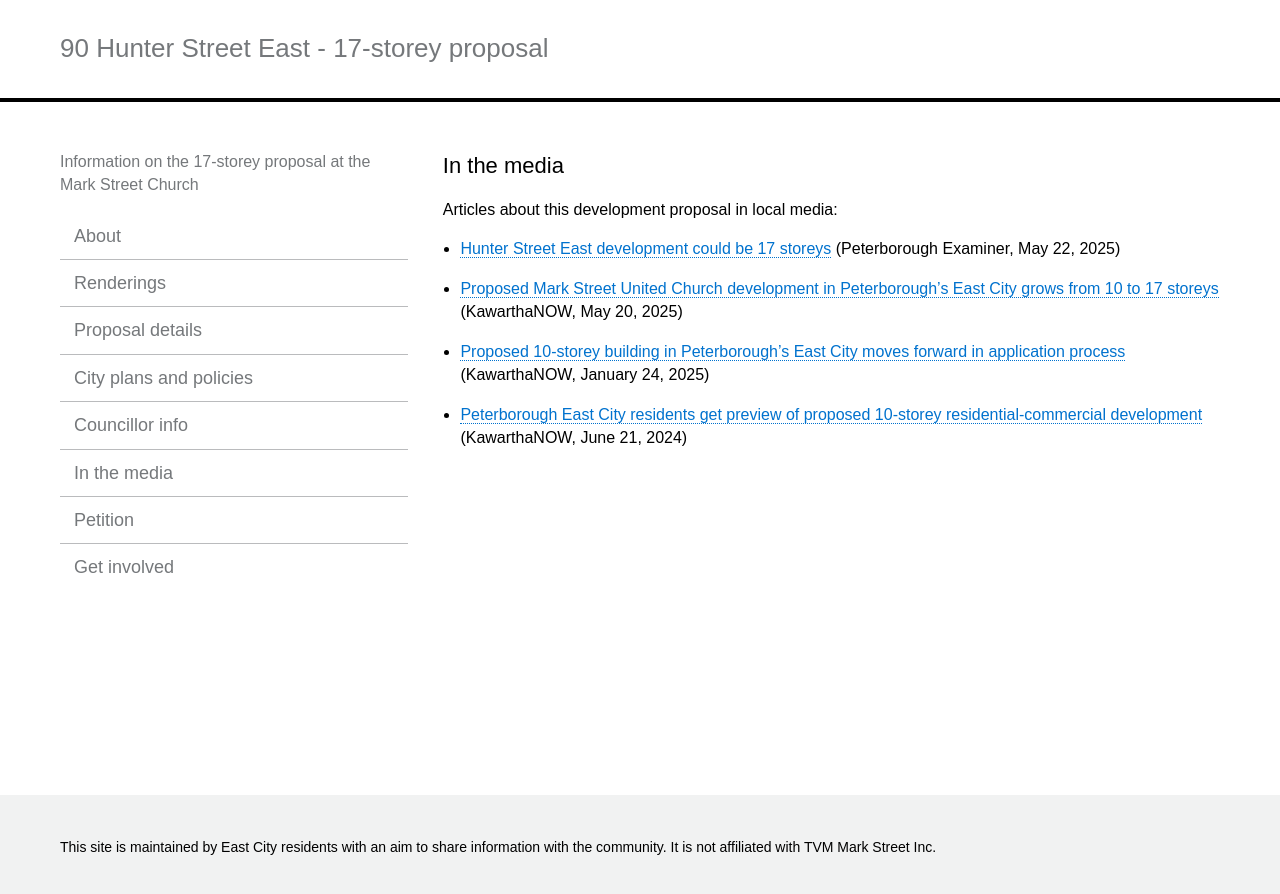
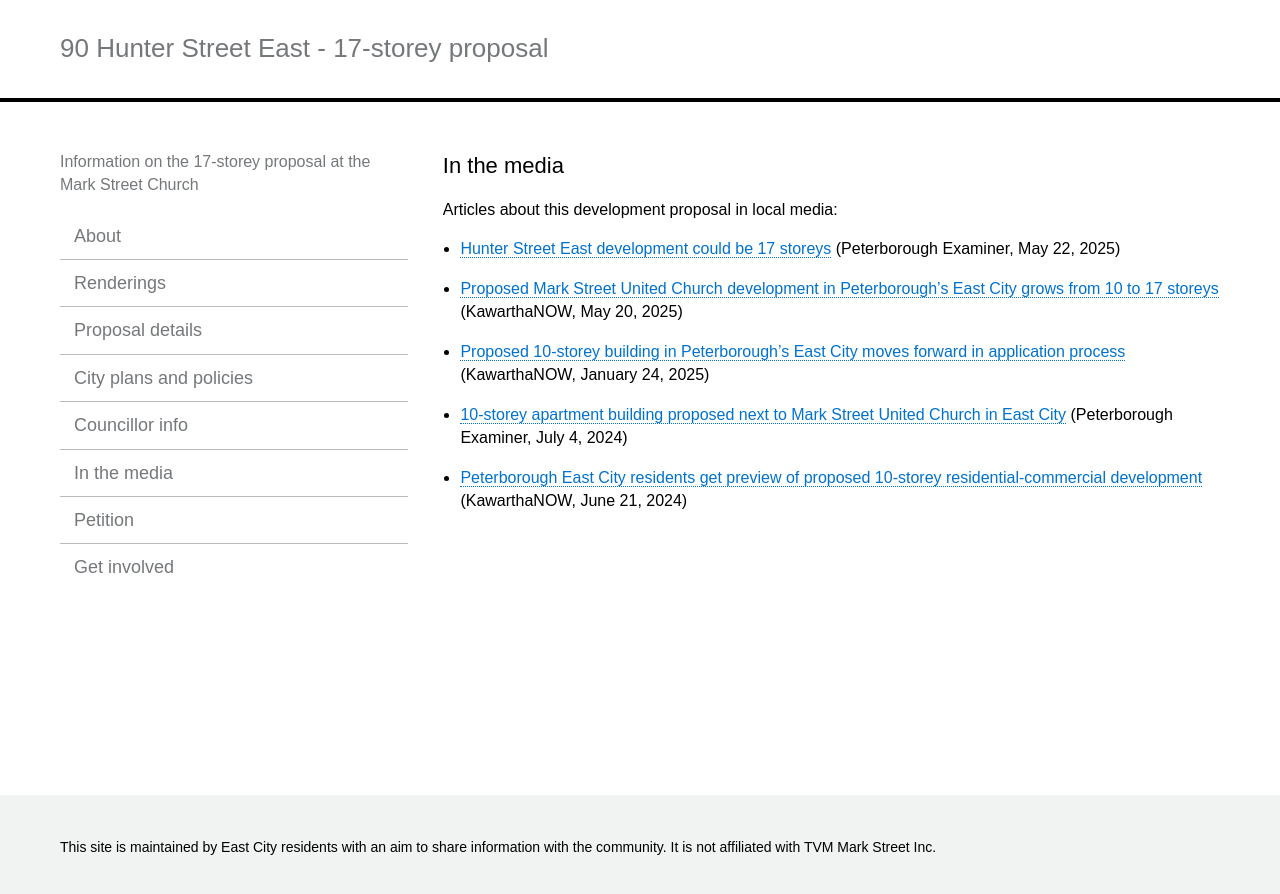
Before and after one commit to 90hunter/90HunterStE, a Jekyll site: the page built from _pages/in-the-media.md, in a window 1280 px wide. Shown: the top 894 px of the page. Built offline with Jekyll 4.4.1, drawn with Linux system fonts in a browser that asks for light colours.

Commit message:
add article

```diff
--- a/_pages/in-the-media.md
+++ b/_pages/in-the-media.md
@@ -8,4 +8,5 @@ Articles about this development proposal in local media:
 - [Hunter Street East development could be 17 storeys](https://www.thepeterboroughexaminer.com/news/responding-to-the-needs-of-the-market-proposed-17-storey-development-on-hunter-street-east/article_36d12f00-f153-561c-b77b-6132cc40c3dc.html) (Peterborough Examiner, May 22, 2025)
 - [Proposed Mark Street United Church development in Peterborough’s East City grows from 10 to 17 storeys](https://kawarthanow.com/2025/05/20/proposed-mark-street-united-church-development-in-peterboroughs-east-city-grows-from-10-to-17-storeys/) (KawarthaNOW, May 20, 2025)
 - [Proposed 10-storey building in Peterborough’s East City moves forward in application process](https://kawarthanow.com/2025/01/24/proposed-10-storey-building-in-peterboroughs-east-city-moves-forward-in-application-process/) (KawarthaNOW, January 24, 2025)
+- [10-storey apartment building proposed next to Mark Street United Church in East City](https://www.thepeterboroughexaminer.com/news/council/10-storey-apartment-building-proposed-next-to-mark-street-united-church-in-east-city/article_1dfab713-4eb4-505e-85df-e27d35be069a.html) (Peterborough Examiner, July 4, 2024)
 - [Peterborough East City residents get preview of proposed 10-storey residential-commercial development](https://kawarthanow.com/2024/06/21/peterborough-east-city-residents-get-preview-of-proposed-10-storey-residential-commercial-development/) (KawarthaNOW, June 21, 2024)
```
Also changed, not shown: _pages/petition.md (+1 -1 lines), 2 other files.
